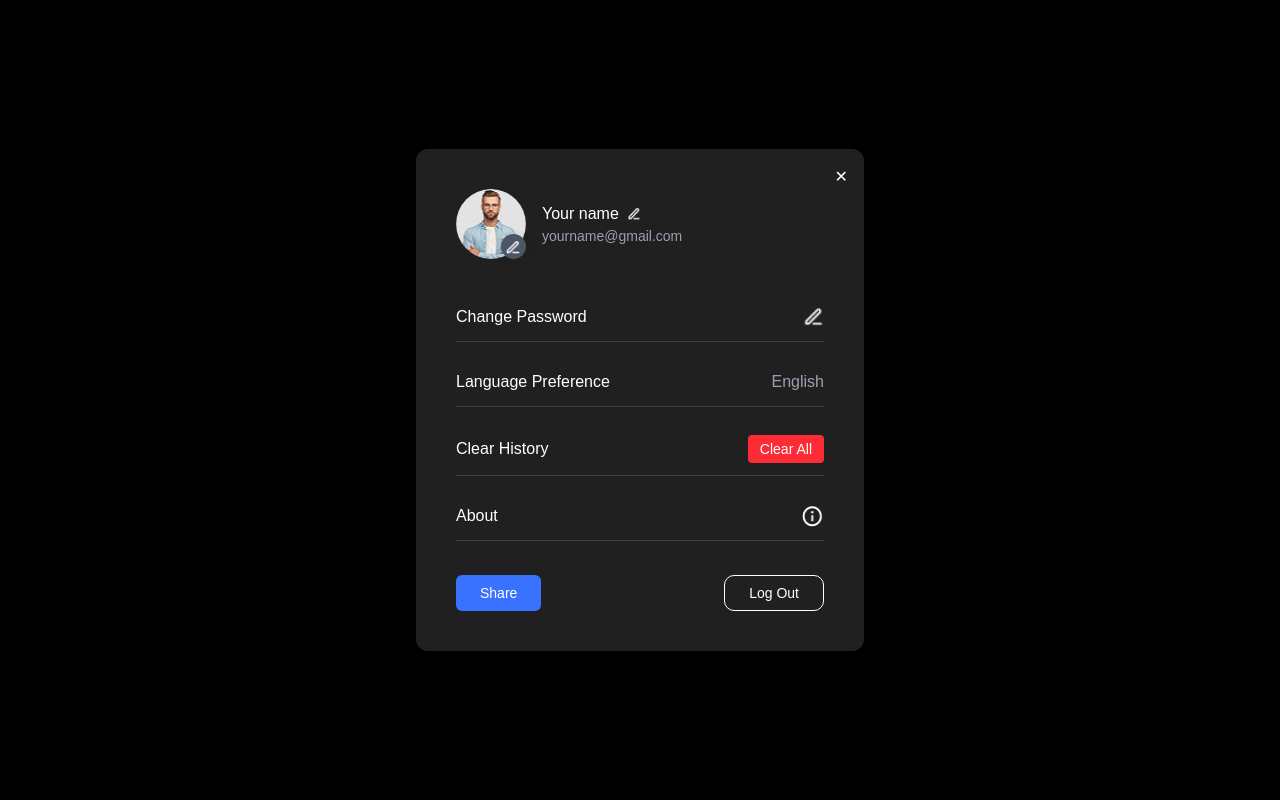
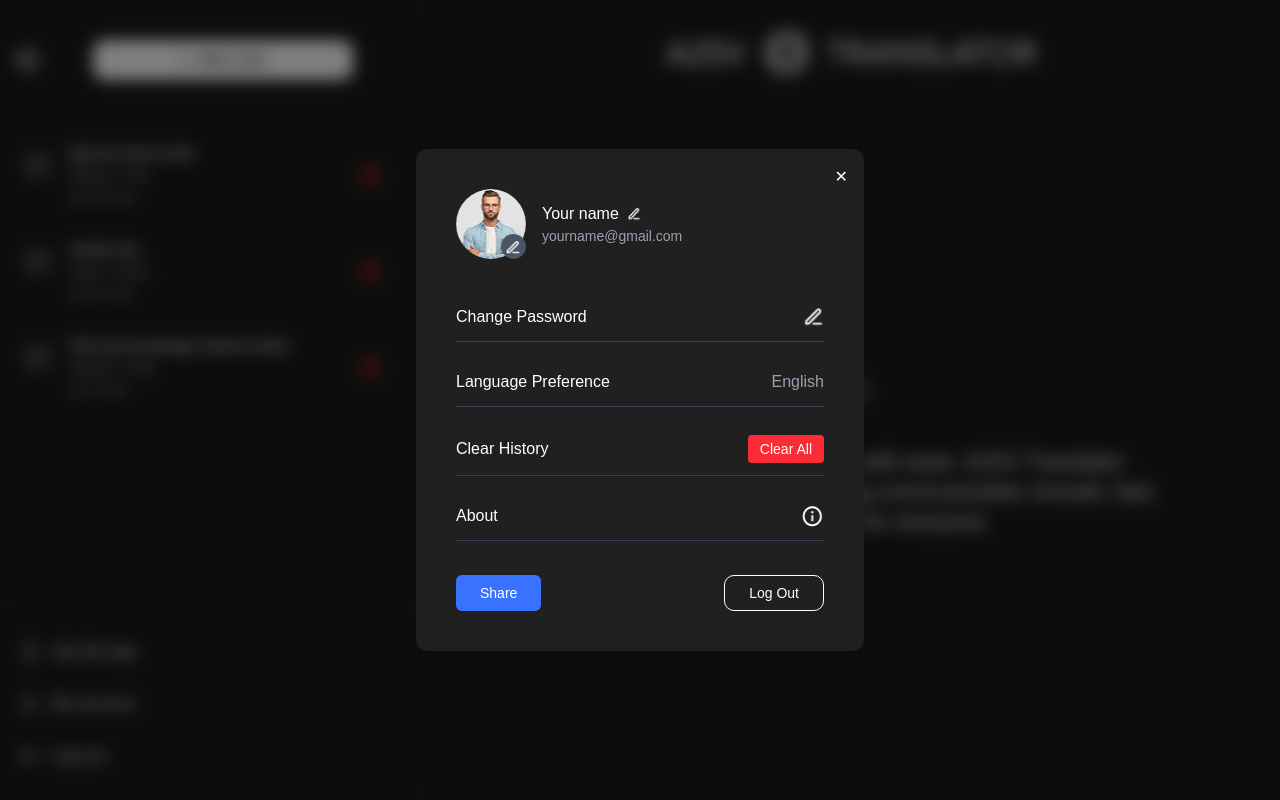
Before and after one commit to A2SV/A2SV-2025-Internship-Pass-Me, a Next.js app in the folder web/: page /dashboard in a window 1280 px wide. Both pictures are taken after a click on the button "My account". Built offline with nearby package versions, Linux system fonts and the light colour scheme; a web font is replaced by a local one.

Commit message:
account modal background fixed

```diff
--- a/web/src/app/components/sidebar/sidebar.tsx
+++ b/web/src/app/components/sidebar/sidebar.tsx
@@ -352,7 +352,7 @@
 
       {/* Account Modal */}
       {showAccountModal && (
-        <div className="fixed inset-0 z-50 flex items-center justify-center bg-black bg-opacity-50 backdrop-blur-sm">
+        <div className="fixed inset-0 z-50 flex items-center justify-center bg-black/50 backdrop-blur-sm">
           <div className="inline-flex flex-col items-start gap-[10px] p-[40px] rounded-[12px] bg-[#202020] text-white w-full max-w-md relative">
             <button
               onClick={() => setShowAccountModal(false)}
```
